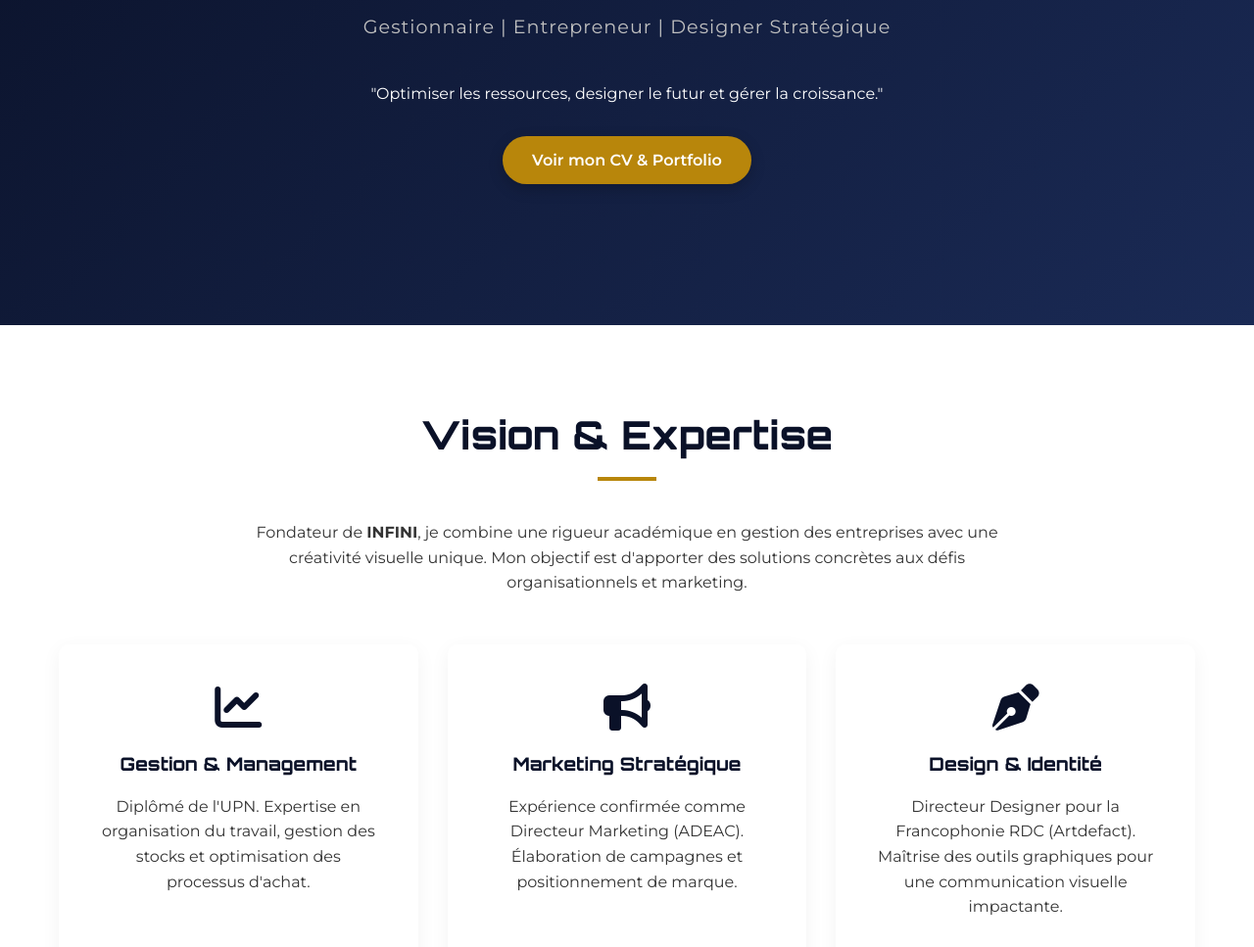
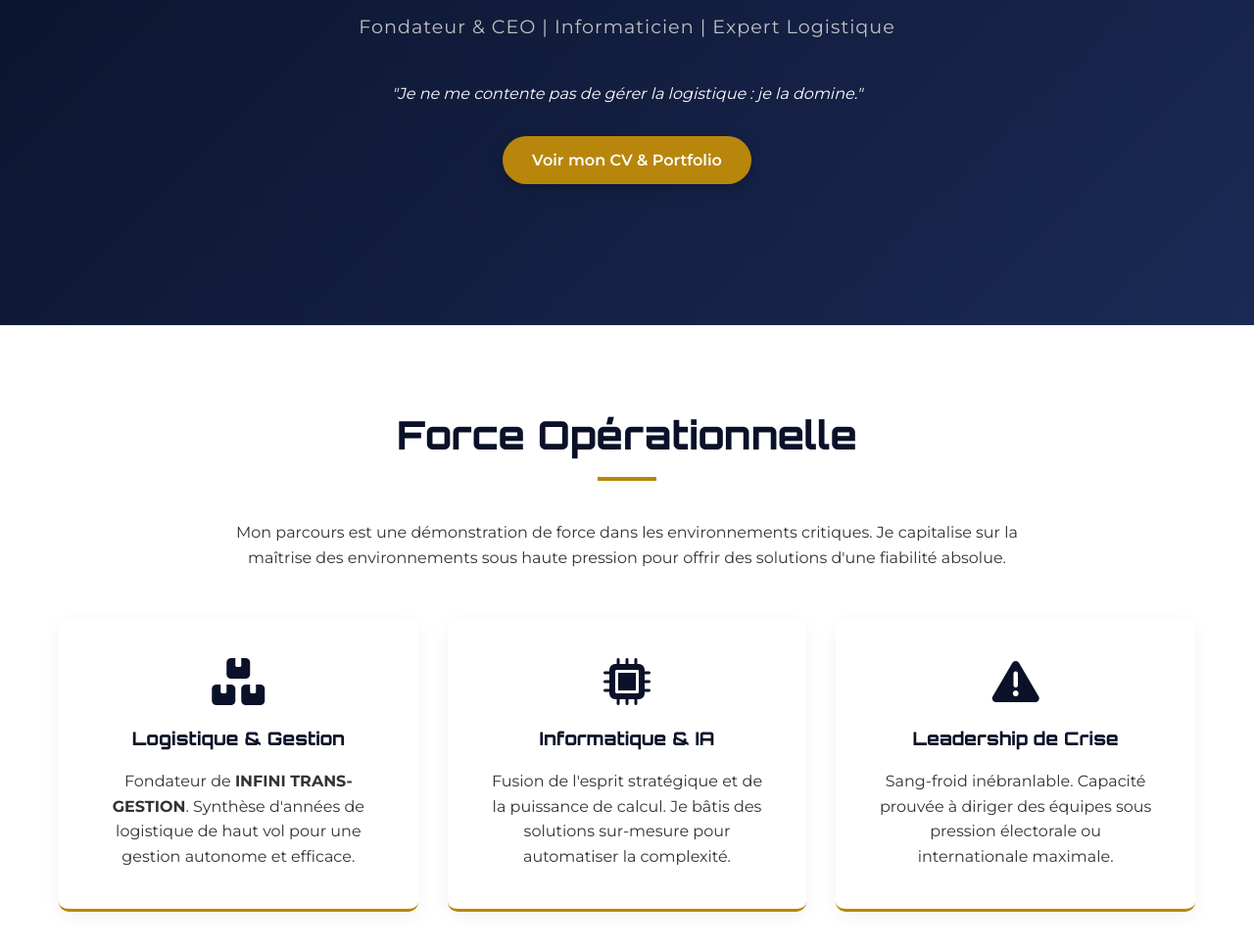
Before and after one commit to infinirdc/INFINIRDC, a plain HTML site: page index.html in a window 1280 px wide. Shown: the part 308-1275 px from the top of the page at 98% size. Drawn offline with Linux system fonts and the light colour scheme.

Commit message:
Update index.html

```diff
--- a/index.html
+++ b/index.html
@@ -3,7 +3,7 @@
 <head>
     <meta charset="UTF-8">
     <meta name="viewport" content="width=device-width, initial-scale=1.0">
-    <title>INFINI | Marume Andi</title>
+    <title>INFINI | Marume Bunyas Andi</title>
     <link rel="stylesheet" href="style.css">
     <link href="https://fonts.googleapis.com/css2?family=Montserrat:wght@300;400;600;700&family=Orbitron:wght@400;600;800&display=swap" rel="stylesheet">
     <link rel="stylesheet" href="https://cdnjs.cloudflare.com/ajax/libs/font-awesome/6.0.0-beta3/css/all.min.css">
@@ -24,10 +24,10 @@
     <main>
         <section class="hero">
             <div class="hero-content">
-                <h1>MARUME ANDI</h1>
-                <p class="subtitle">Gestionnaire | Entrepreneur | Designer Stratégique</p>
-                <p style="margin-bottom: 30px;">
-                    "Optimiser les ressources, designer le futur et gérer la croissance."
+                <h1>MARUME BUNYAS ANDI</h1>
+                <p class="subtitle">Fondateur & CEO | Informaticien | Expert Logistique</p>
+                <p style="margin-bottom: 30px; font-style: italic;">
+                    "Je ne me contente pas de gérer la logistique : je la domine."
                 </p>
                 <a href="portfolio.html" class="btn">Voir mon CV & Portfolio</a>
             </div>
@@ -35,25 +35,25 @@
 
         <section class="section-padded">
             <div class="container">
-                <h2>Vision & Expertise</h2>
+                <h2>Force Opérationnelle</h2>
                 <p style="text-align: center; max-width: 800px; margin: 0 auto 50px;">
-                    Fondateur de <strong>INFINI</strong>, je combine une rigueur académique en gestion des entreprises avec une créativité visuelle unique. Mon objectif est d'apporter des solutions concrètes aux défis organisationnels et marketing.
+                    Mon parcours est une démonstration de force dans les environnements critiques. Je capitalise sur la maîtrise des environnements sous haute pression pour offrir des solutions d'une fiabilité absolue.
                 </p>
                 <div class="pillars-grid">
                     <div class="pillar-card">
-                        <i class="fas fa-chart-line"></i>
-                        <h3>Gestion & Management</h3>
-                        <p>Diplômé de l'UPN. Expertise en organisation du travail, gestion des stocks et optimisation des processus d'achat.</p>
+                        <i class="fas fa-boxes"></i>
+                        <h3>Logistique & Gestion</h3>
+                        <p>Fondateur de <strong>INFINI TRANS-GESTION</strong>. Synthèse d'années de logistique de haut vol pour une gestion autonome et efficace.</p>
                     </div>
                     <div class="pillar-card">
-                        <i class="fas fa-bullhorn"></i>
-                        <h3>Marketing Stratégique</h3>
-                        <p>Expérience confirmée comme Directeur Marketing (ADEAC). Élaboration de campagnes et positionnement de marque.</p>
+                        <i class="fas fa-microchip"></i>
+                        <h3>Informatique & IA</h3>
+                        <p>Fusion de l'esprit stratégique et de la puissance de calcul. Je bâtis des solutions sur-mesure pour automatiser la complexité.</p>
                     </div>
                     <div class="pillar-card">
-                        <i class="fas fa-pen-nib"></i>
-                        <h3>Design & Identité</h3>
-                        <p>Directeur Designer pour la Francophonie RDC (Artdefact). Maîtrise des outils graphiques pour une communication visuelle impactante.</p>
+                        <i class="fas fa-exclamation-triangle"></i>
+                        <h3>Leadership de Crise</h3>
+                        <p>Sang-froid inébranlable. Capacité prouvée à diriger des équipes sous pression électorale ou internationale maximale.</p>
                     </div>
                 </div>
             </div>
@@ -61,8 +61,8 @@
 
         <section class="section-padded bg-light">
             <div class="container" style="text-align: center;">
-                <h2>Une approche 360°</h2>
-                <p>De la gestion de bases de données (SQL) à la direction artistique.</p>
+                <h2>Une approche Hybride</h2>
+                <p>Diplômé en Gestion (GEEOT) et futur expert en Informatique (E.I.F.I).</p>
                 <br>
                 <a href="portfolio.html" style="color: var(--cobalt-blue); font-weight: 700; border-bottom: 2px solid var(--gold-accent);">Découvrir mon parcours détaillé <i class="fas fa-arrow-right"></i></a>
             </div>
@@ -75,7 +75,7 @@
                 <a href="#" style="color:white; margin:0 10px;"><i class="fab fa-linkedin fa-lg"></i></a>
                 <a href="#" style="color:white; margin:0 10px;"><i class="fas fa-envelope fa-lg"></i></a>
             </div>
-            <p>&copy; 2024 INFINI par Marume Andi.</p>
+            <p>&copy; 2024 INFINI TRANS-GESTION.</p>
         </div>
     </footer>
     <script src="script.js"></script>
```
